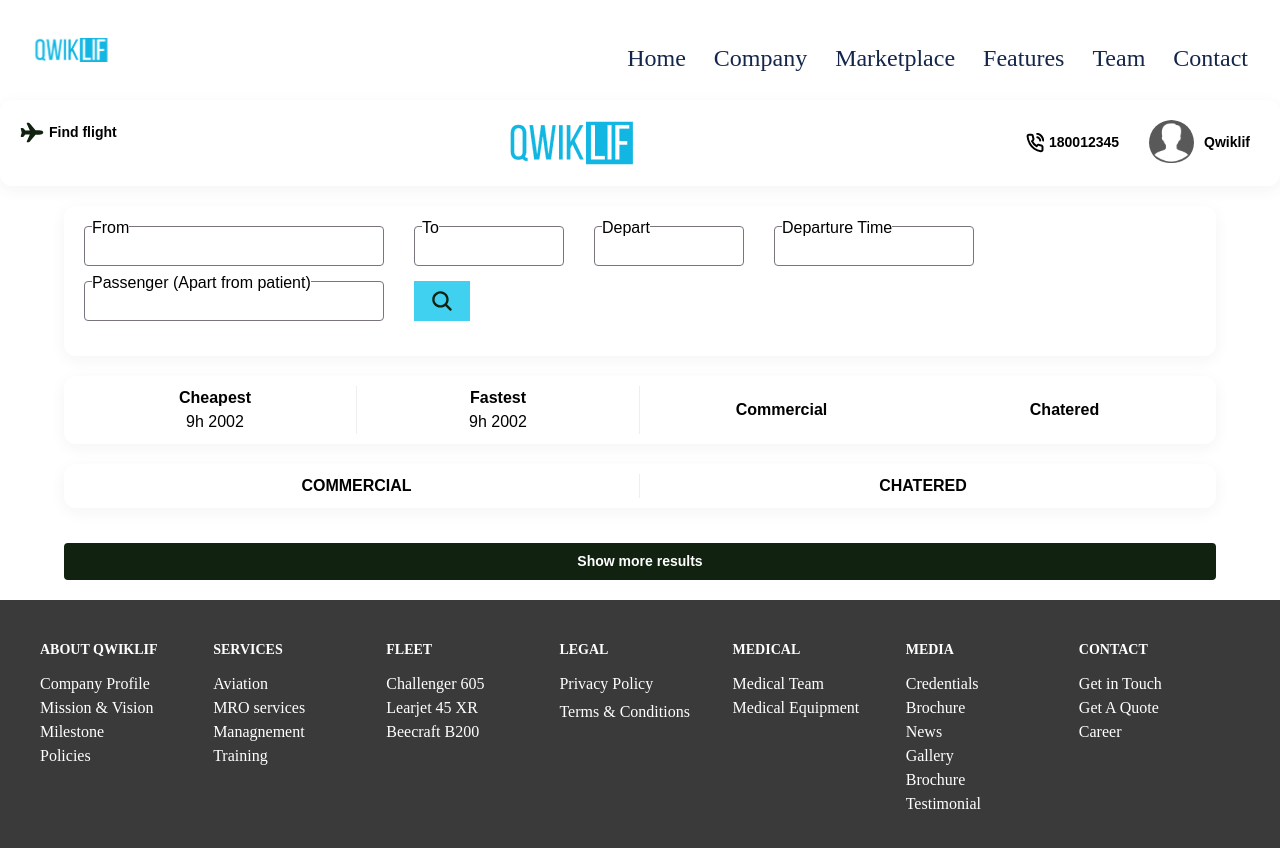
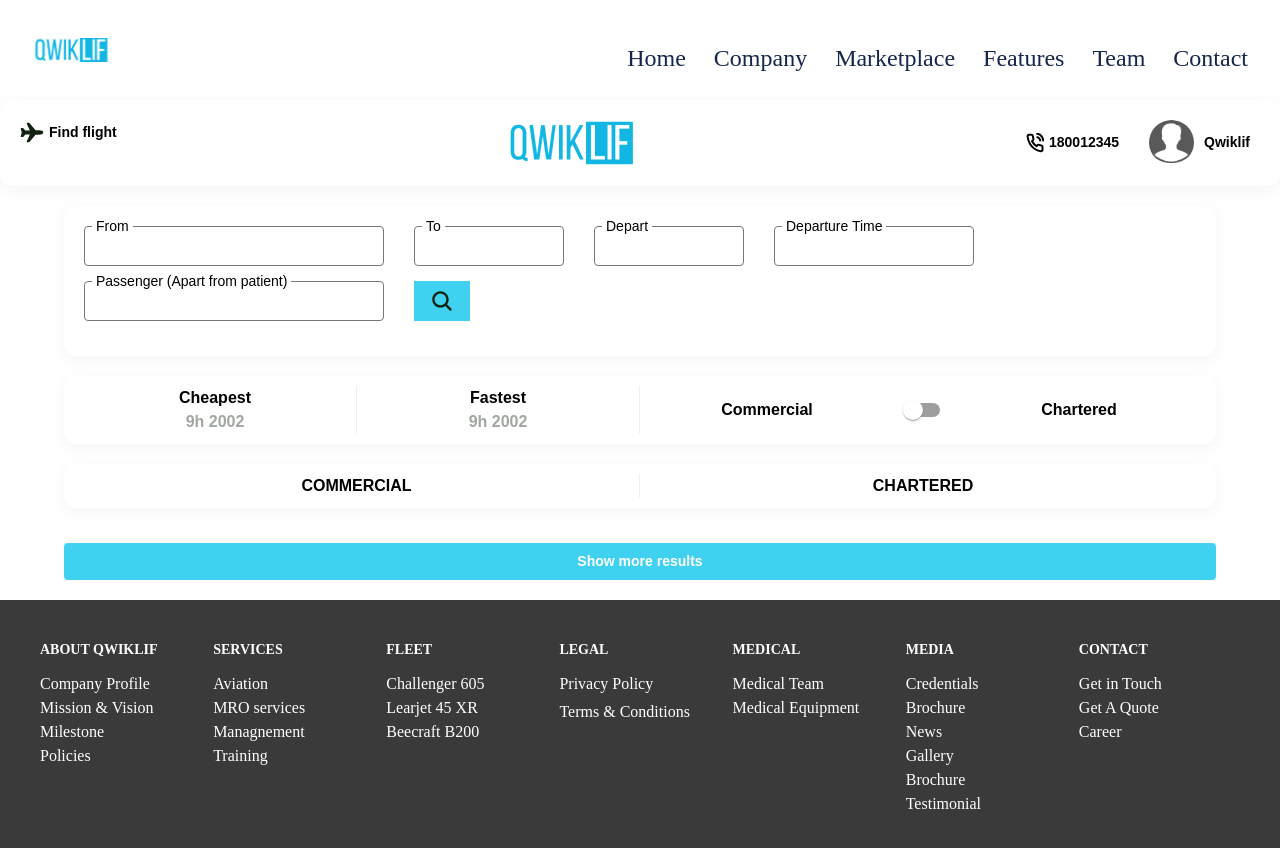
Before and after one commit to digvijaybind/qwik-new-customer-panel, a Next.js app: page /listing in a window 1280 px wide. Shown: the top 848 px of the page. Built offline with nearby package versions, Linux system fonts and the light colour scheme.

Commit message:
updated search listing page and PlaneDesc component UI, updated TextInput component to take labelClass and inputClass props

```diff
--- a/components/Form/input.jsx
+++ b/components/Form/input.jsx
@@ -1,12 +1,12 @@
 import styles from "./input.module.css";
-export const TextInput = ({label,register, className, value, onChange}) => {
+export const TextInput = ({label, labelClass="",register, className, value, inputClass="", onChange}) => {
   return (
     <div className={`flex flex-col relative ${className}`}>
-      <label className="absolute top-[-10px] left-[8px] bg-white" htmlFor="">
+      <label className={`absolute top-[-10px] left-[8px] bg-white ${labelClass}`} htmlFor="">
         {label}
       </label>
       <input
-        className={`${styles.TextInput} outline-0 h-[40px] text-[14px] pl-[8px]`}
+        className={`${styles.TextInput} outline-0 h-[40px] text-[14px] pl-[8px] ${inputClass}`}
         type="text"
         value={value}
         onChange={onChange}
--- a/components/Planedesc/planedesc.jsx
+++ b/components/Planedesc/planedesc.jsx
@@ -2,17 +2,17 @@
 import {Checkbox} from "@mui/material";
 const Planedesc = ({price, name, time, speed}) => {
   return (
-    <div className="w-[48%] sm:w-[100%] mb-[15px] ">
+    <div className="w-[48%] sm:w-[100%] mb-8">
       <Shadow classname={"flex sm:flex-col   items-start p-[15px]"}>
         <img
           className="mr-[10px] sm:w-full sm:mb-[20px]"
           src="/images/desc1.png"
           alt=""
         />
-        <div className="w-full">
+        <div className="w-full pr-4">
           <div className="flex justify-between items-center">
             <p className="font-bold">{`${name}`}</p>
-            <p className="text-[#FF8682] font-bold">₹{price}</p>
+            <p className="text-[#FF8682] font-bold text">₹{price}</p>
           </div>
           <div className="flex text-[14px] py-[10px] justify-between items-start">
             <div className="flex items-start">
@@ -26,15 +26,15 @@
             </div>
             <p className="font-[600]">non-stop</p>
             <div>
-              <p className="font-[600]">{time}</p>
-              <p>EWR - BNA</p>
+              <p className="font-[600] text-end">{time}</p>
+              <p className="text-[#A0A7A0] font-semibold">EWR - BNA</p>
             </div>
           </div>
           <div className="flex text-[12px] font-[600] justify-between">
             <p>{`Cruising Speed : ${speed} Km/Hr`}</p>
             <p>Cruising Altitude : 40,000</p>
           </div>
-          <div className="flex text-[12px] py-[10px]">
+          <div className="flex text-[12px] py-[10px] font-medium border-b mb-4 pb-4">
             <p className="mr-[10px]">Included Perks:</p>
             <ul>
               <li>Doctor onboard✅</li>
--- a/pages/listing/index.jsx
+++ b/pages/listing/index.jsx
@@ -7,6 +7,7 @@
 import { useRouter } from "next/router";
 import { useEffect, useState } from "react";
 import { useData } from "../../context/DataContext";
+import { Switch } from "@mui/material";
 
 const Listing = () => {
   const { apiData } = useData();
@@ -54,11 +55,11 @@
         </div>
       </Shadow>
       <Shadow classname={`mt-[20px] w-[90%] p-[20px] flex flex-wrap ml-[50%] transform translate-x-[-50%] items-center`}>
-        <TextInput className={"w-[300px] sm:w-[100%] mr-[30px] mb-[15px]"} label={"From"}></TextInput>
-        <TextInput className={"w-[150px]  sm:w-[100%] mr-[30px] mb-[15px]"} label={"To"}></TextInput>
-        <TextInput className={"w-[150px]  sm:w-[100%] mb-[15px] mr-[30px]"} label={"Depart"}></TextInput>
-        <TextInput className={"w-[200px]  sm:w-[100%] mb-[15px] mr-[30px]"} label={"Departure Time"}></TextInput>
-        <TextInput className={"w-[300px]  sm:w-[100%] mb-[15px] mr-[30px]"} label={"Passenger (Apart from patient)"}></TextInput>
+        <TextInput className={"w-[300px] sm:w-[100%] mr-[30px] mb-[15px]"} label={"From"} labelClass="text-sm px-1"></TextInput>
+        <TextInput className={"w-[150px]  sm:w-[100%] mr-[30px] mb-[15px]"} label={"To"} labelClass="text-sm px-1"></TextInput>
+        <TextInput className={"w-[150px]  sm:w-[100%] mb-[15px] mr-[30px]"} label={"Depart"} labelClass="text-sm px-1"></TextInput>
+        <TextInput className={"w-[200px]  sm:w-[100%] mb-[15px] mr-[30px]"} label={"Departure Time"} labelClass="text-sm px-1"></TextInput>
+        <TextInput className={"w-[300px]  sm:w-[100%] mb-[15px] mr-[30px]"} label={"Passenger (Apart from patient)"} labelClass="text-sm px-1"></TextInput>
         <div className="py-[8px] mb-[15px] px-[16px] bg-[#40D1F0]">
           <svg xmlns="http://www.w3.org/2000/svg" width="24" height="24" viewBox="0 0 24 24" fill="none">
             <path d="M16.9781 15.3281L16.9659 15.3444L16.9803 15.3588L21.3903 19.7688C21.5856 19.9875 21.6898 20.2727 21.6816 20.5658C21.6734 20.8591 21.5532 21.1382 21.3457 21.3457C21.1382 21.5532 20.8591 21.6734 20.5658 21.6816C20.2727 21.6898 19.9875 21.5856 19.7688 21.3903L15.3588 16.9803L15.3444 16.9659L15.3281 16.9781C13.9186 18.0369 12.2029 18.6085 10.44 18.6066C5.93701 18.6066 2.27344 14.943 2.27344 10.44C2.27344 5.93701 5.93701 2.27344 10.44 2.27344C14.943 2.27344 18.6066 5.93701 18.6066 10.44C18.6085 12.2029 18.0369 13.9186 16.9781 15.3281ZM4.56656 10.44V10.44C4.56843 11.9972 5.18783 13.49 6.28891 14.5911C7.38998 15.6922 8.88282 16.3116 10.44 16.3134H10.44C11.6017 16.3134 12.7372 15.969 13.7031 15.3236C14.669 14.6782 15.4218 13.7609 15.8664 12.6877C16.3109 11.6144 16.4272 10.4335 16.2006 9.29415C15.974 8.15481 15.4146 7.10827 14.5931 6.28685C13.7717 5.46544 12.7252 4.90605 11.5859 4.67942C10.4465 4.45279 9.26556 4.56911 8.19233 5.01365C7.1191 5.4582 6.2018 6.21101 5.55642 7.17689C4.91103 8.14278 4.56656 9.27834 4.56656 10.44Z" fill="#112211" stroke="#112211" stroke-width="0.046875" />
@@ -69,32 +70,34 @@
         <div className="flex w-[50%]">
           <div className={`${styles.Right_border} w-[50%] text-center`}>
             <h2 className="font-[600]">Cheapest</h2>
-            <p>9h 2002</p>
+            <p className="text-[#A0A7A0] font-semibold">9h 2002</p>
           </div>
           <div className={`${styles.Right_border}  w-[50%] text-center`}>
             <h2 className="font-[600]">Fastest</h2>
-            <p>9h 2002</p>
+            <p className="text-[#A0A7A0] font-semibold">9h 2002</p>
           </div>
         </div>
-        <div className="flex w-[50%]">
+        <div className="flex w-[50%] justify-between items-center">
           <div className={`w-[50%] text-center`}>
-            <h2 className="font-[600]">Commercial</h2>
+            <h2 className="font-[700]">Commercial</h2>
           </div>
+          <Switch />
           <div className={`w-[50%] text-center`}>
-            <h2 className="font-[600]">Chatered</h2>
+            <h2 className="font-[700]">Chartered</h2>
           </div>
         </div>
       </Shadow>
       <Shadow classname={`mt-[20px] w-[90%]  font-bold mb-[15px] text-center p-[10px] flex  ml-[50%] transform translate-x-[-50%] items-center`}>
-        <h1 className={`${styles.Right_border}  w-[50%]`}>COMMERCIAL</h1>
-        <h1 className="w-[50%]">CHATERED</h1>
+        <h1 className={`${styles.Right_border} w-[50%]  font-extrabold`}>COMMERCIAL</h1>
+        <h1 className="w-[50%] font-extrabold">CHARTERED</h1>
       </Shadow>
-      <div className="px-[5%] sm:px-[1%]  flex justify-between items-stretch flex-wrap">
+      {apiData?.nearestOperatorWithPrice?.length > 0 && <p className="my-3 w-[90%] ml-[50%] transform translate-x-[-50%] font-semibold text-sm">Showing {apiData?.nearestOperatorWithPrice?.length} results</p>}
+      <div className="px-[5%] flex justify-between items-stretch flex-wrap">
         {apiData?.nearestOperatorWithPrice?.map((el, i) => (
           <Planedesc key={"reesult-item-" + i} name={el.operator.Aircraft_type} price={Math.ceil(el.price * 10) / 10} time={convertTime(el.totalTime)} speed={el.operator.speed} from={apiData.from} to={apiData.to}></Planedesc>
         ))}
       </div>
-      <button className="w-[90%] ml-[50%] transform translate-x-[-50%] rounded-[4px] my-[20px] px-[16px] py-[8px] bg-[#112211] text-white font-[600] text-[14px]">Show more results</button>
+      <button className="w-[90%] ml-[50%] transform translate-x-[-50%] rounded-[4px] my-[20px] px-[16px] py-[8px] bg-[#40D1F0] text-white font-[600] text-[14px]">Show more results</button>
     </div>
   );
 };
```
